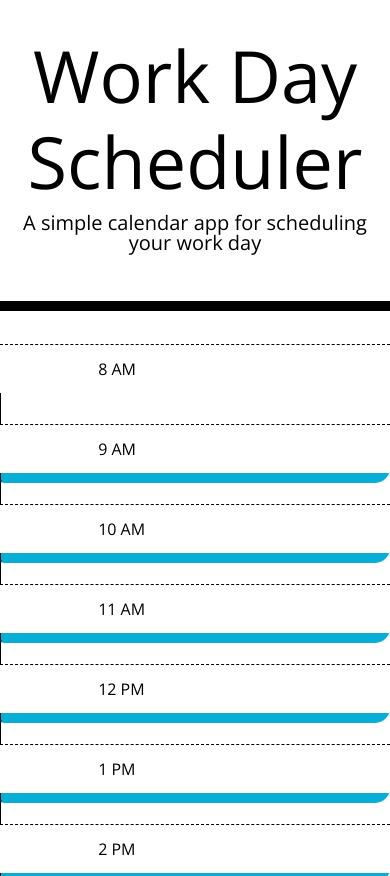
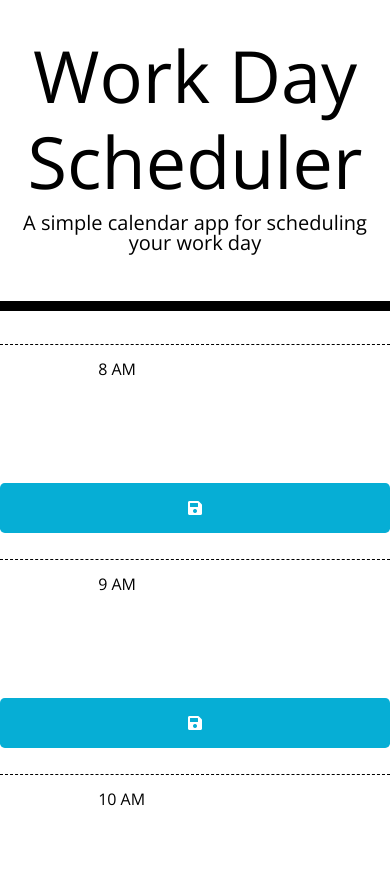
Before and after one commit to panecatl/Work-Day-Scheduler, a plain HTML site: page index.html in a window 390 px wide. Shown: the top 876 px of the page. Drawn offline with nearby package versions, Linux system fonts and the light colour scheme.

Commit message:
added media query to css

```diff
--- a/assets/style.css
+++ b/assets/style.css
@@ -69,3 +69,26 @@ textarea{
     font-size: 20px;
     transition: all .3s ease-in-out;
 }
+
+/* media query for smaller screens */
+@media screen and (max-width: 768px), screen and (max-width: 575px) {
+    .row {
+        height: auto;
+        margin-top: 25px;
+    }
+
+    .hour {
+        padding-right: 20%;
+    }
+
+    .saveBtn {
+        border: 0;
+        border-radius: 0.30rem;
+        height: 50px;
+    }
+
+    textarea {
+        border: 0;
+        min-height: 90px;
+    }
+}
```
